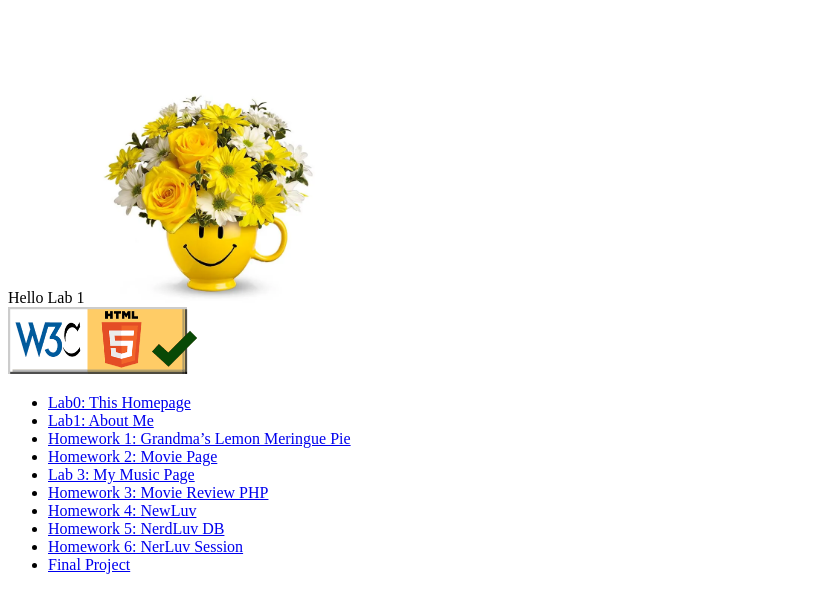
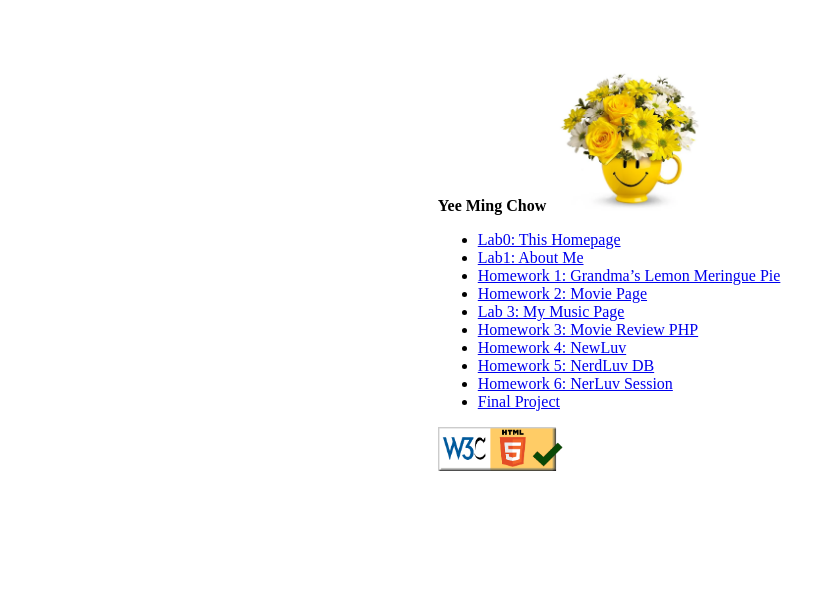
Before and after one commit to YaminChow/WAPNov2023, a plain HTML site: page index.html in a window 1280 px wide. Shown: the whole page, without its empty margins (0-836 px from the left). Drawn offline with Linux system fonts and the light colour scheme.

Commit message:
Update index.html

```diff
--- a/index.html
+++ b/index.html
@@ -8,13 +8,12 @@
 </head>
 
 <body>
-    Hello Lab 1
 
-    <img src="./favicon.jpg" alt="Picture" width="20%"> </a>
-    <div>
-
-        <a href="https://validator.w3.org/nu/?doc=https%3A%2F%2Fyaminchow.github.io%2FWAPNov2023%2F">
-            <img src="./htmlchecker.png" alt="Click" style ="width:15%;"> </img>
+    <div style="height: 595.717px;padding-left: 34%;">
+        <p>
+            <b>Yee Ming Chow</b>
+            <img src="./favicon.jpg" alt="Picture" width="20%"></a>
+        </p>
 
         <ul>
             <li>
@@ -51,6 +50,8 @@
         </ul>
 
         </a>
+        <a href="https://validator.w3.org/nu/?doc=https%3A%2F%2Fyaminchow.github.io%2FWAPNov2023%2F">
+            <img src="./htmlchecker.png" alt="Click" style="width:15%;"> </img>
     </div>
 </body>
 
```
Lines whose indentation alone changed are shown as unchanged.
